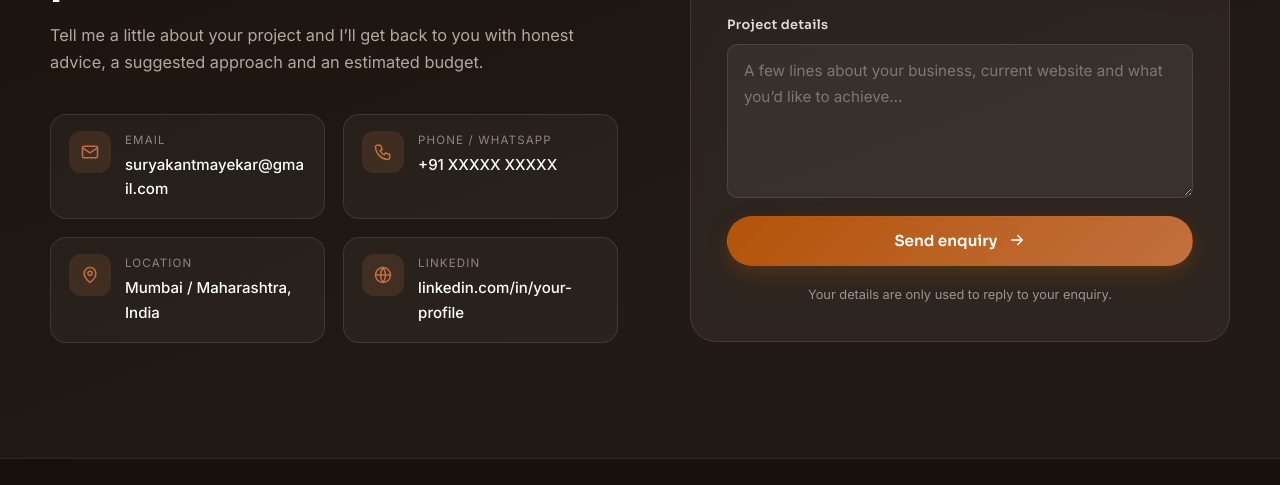
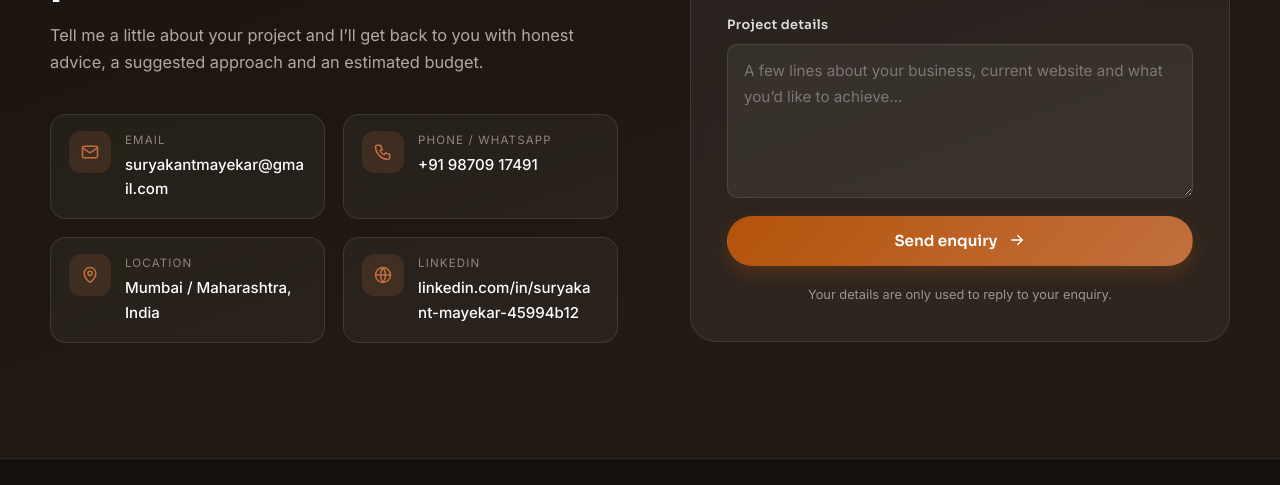
Before and after one commit to suryakantmayekar/suryakant-portfolio, a website: page index.html in a window 1280 px wide. Shown: the part 7942-8427 px from the top of the page. Drawn offline with Linux system fonts and the light colour scheme.

Commit message:
Add real phone number, LinkedIn profile and structured contact data

```diff
--- a/index.html
+++ b/index.html
@@ -32,6 +32,8 @@
     "@type": "Person",
     "name": "Suryakant Mayekar",
     "jobTitle": "Senior Web Development & Digital Solutions Consultant",
+    "telephone": "+91-9870917491",
+    "sameAs": ["https://www.linkedin.com/in/suryakant-mayekar-45994b12/"],
     "knowsAbout": ["WordPress", "Shopify", "WooCommerce", "Magento", "HTML5", "CSS3", "JavaScript", "SEO", "Web Hosting", "UI/UX Design"],
     "address": { "@type": "PostalAddress", "addressLocality": "Mumbai", "addressRegion": "Maharashtra", "addressCountry": "IN" }
   }
@@ -591,8 +593,7 @@
               </span>
               <div>
                 <small>Phone / WhatsApp</small>
-                <!-- PLACEHOLDER: replace with your real number -->
-                <a href="tel:+910000000000">+91 XXXXX XXXXX</a>
+                <a href="tel:+919870917491">+91 98709 17491</a>
               </div>
             </li>
             <li>
@@ -610,8 +611,7 @@
               </span>
               <div>
                 <small>LinkedIn</small>
-                <!-- PLACEHOLDER: replace with your real profile URL -->
-                <a href="#" rel="noopener">linkedin.com/in/your-profile</a>
+                <a href="https://www.linkedin.com/in/suryakant-mayekar-45994b12/" target="_blank" rel="noopener noreferrer">linkedin.com/in/suryakant-mayekar-45994b12</a>
               </div>
             </li>
           </ul>
```
Also changed, not shown: README.md.
